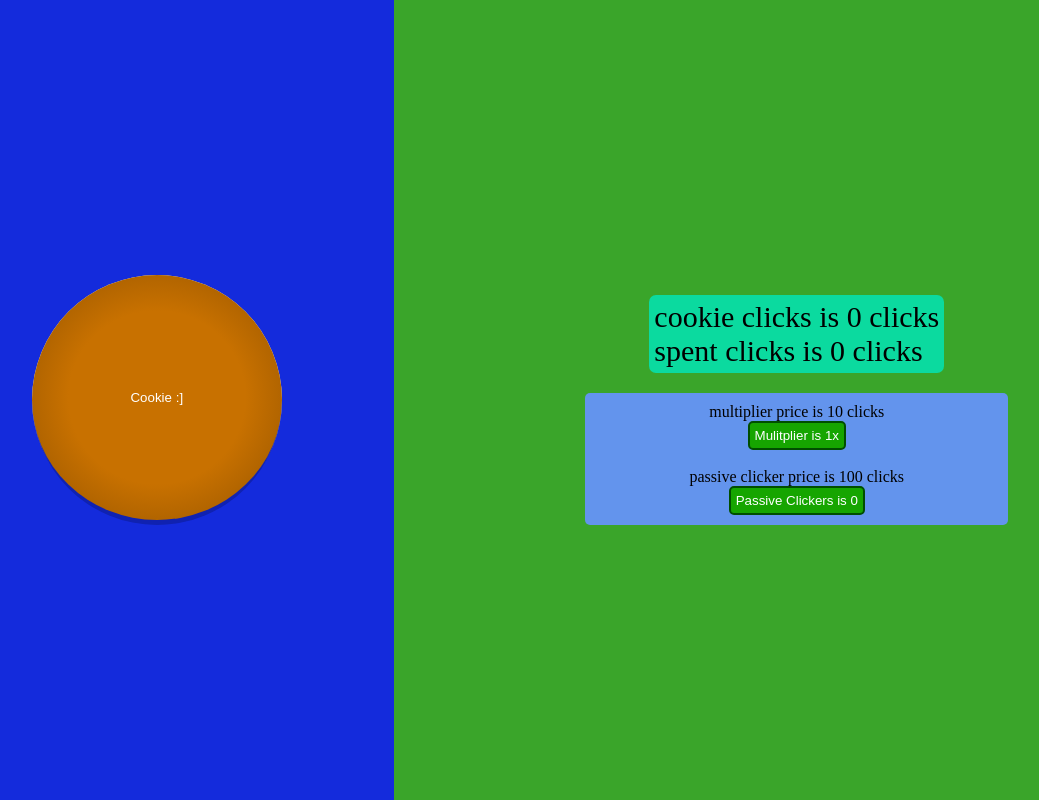
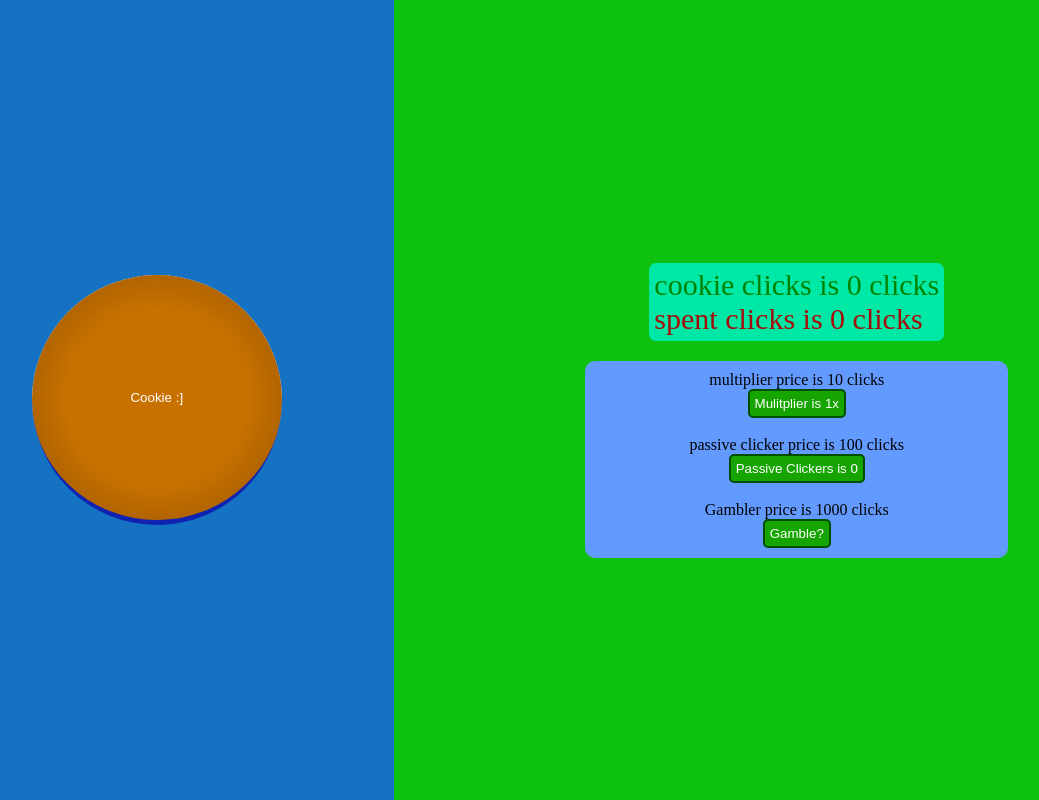
Before and after one commit to Maxwellspring/Cookie-Clicker, a plain HTML site: page index.html in a window 1280 px wide. Shown: the whole page, without its empty margins (80-1119 px from the left). Drawn offline with Linux system fonts and the light colour scheme.

Commit message:
I ADDED GAMBLING!!!

```diff
--- a/index.html
+++ b/index.html
@@ -21,6 +21,9 @@
             <br>
             <p id="passiveClickerPrice">passive clicker price is 100 clicks</p>
             <button class="greenbutton" type="button" id="passiveClicker" onclick="passiveClickerP1()">Passive Clickers is 0</button>
+            <br>
+            <p id="Gambler">Gambler price is 1000 clicks</p>
+            <button class="greenbutton" type="button" id="Gambler" onclick="Gambler()">Gamble?</button>
         </section>
     </div>
     <section id="cookie-stuff">
--- a/script.js
+++ b/script.js
@@ -4,6 +4,7 @@ let clicks = 0
 let passiveClickers = 0
 let passivePrice = 100
 let spentClicks = 0
+let GamblerPrice = 1000
 
 function addToMuliplyer() {
     if (clicks >= multPrice) {
@@ -35,6 +36,17 @@ function passiveClickerP1() {
     return [passiveClickers, clicks, passivePrice, spentClicks]
 }
 
+function Gambler() {
+    if (clicks >= GamblerPrice) {
+        spentClicks = spentClicks - GamblerPrice;
+        clicks = clicks - GamblerPrice;
+        clicks = clicks + Math.abs(Math.floor((Math.random()* 5000) - 1500))
+        GamblerPrice = Math.ceil((Math.random() * 10) * 1000)
+        document.getElementById("Gambler").innerHTML = `Gambler price is ${GamblerPrice} clicks`
+        return [clicks, GamblerPrice]
+    }
+}
+
 function updateDisplay() {
     let fixedSpentClicks = spentClicks * -1
     document.getElementById("count").innerHTML = `cookie clicks is ${clicks} clicks`
--- a/style.css
+++ b/style.css
@@ -8,7 +8,7 @@ body {
     flex-direction: row-reverse;
     align-items: center;
     justify-content: center;
-    background-color: rgb(58, 165, 42);
+    background-color: rgb(15, 193, 15);
 }
 
 #cookie-stuff {
@@ -17,7 +17,7 @@ body {
     display: flex;
     align-items: center;
     justify-content: center;
-    background-color: rgb(20, 43, 220);
+    background-color: rgb(21, 114, 195);
 }
 
 #Cookie {
@@ -62,18 +62,18 @@ body {
 #Buttons {
     width: 50%;
     height: 80%;
-    background-color: rgb(99, 148, 237);
+    background-color: rgb(99, 154, 255);
     display: flex;
     flex-direction: column;
     align-items: center;
     justify-content: center;
     padding: 10px;
-    border-radius: 5px;
+    border-radius: 10px;
 }
 
 #cookie-display {
     height: 20%;
-    background-color: rgb(11, 218, 159);
+    background-color: rgb(0, 232, 166);
     padding: 5px;
     border-radius: 7px;
     margin: 20px;
@@ -104,3 +104,11 @@ body {
     border-color: rgb(0, 57, 0);
 
 }
+
+#spent {
+    color: rgb(165, 11, 11);
+}
+
+#count {
+    color:rgb(0, 132, 2)
+}
```
